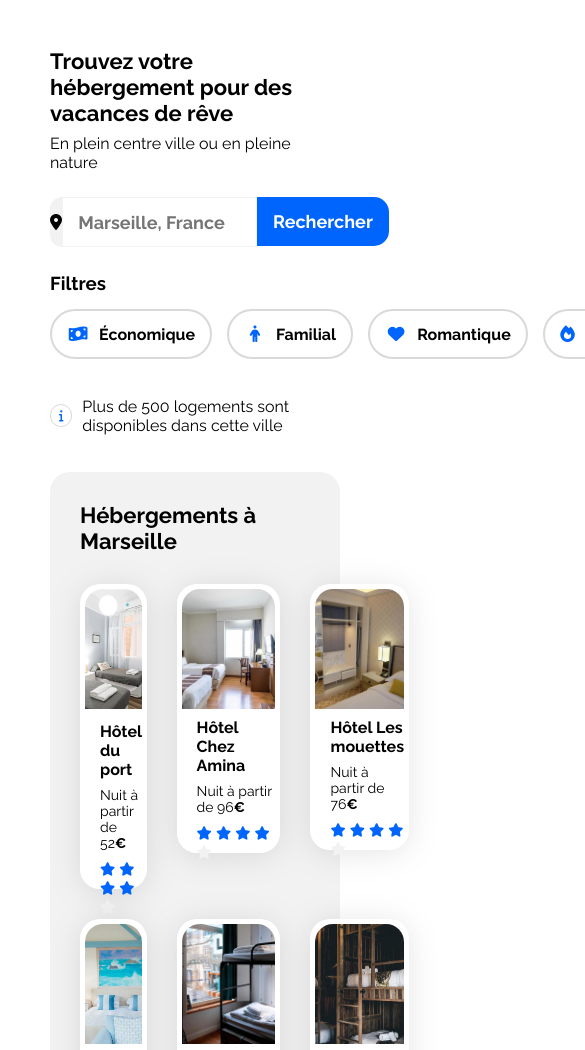
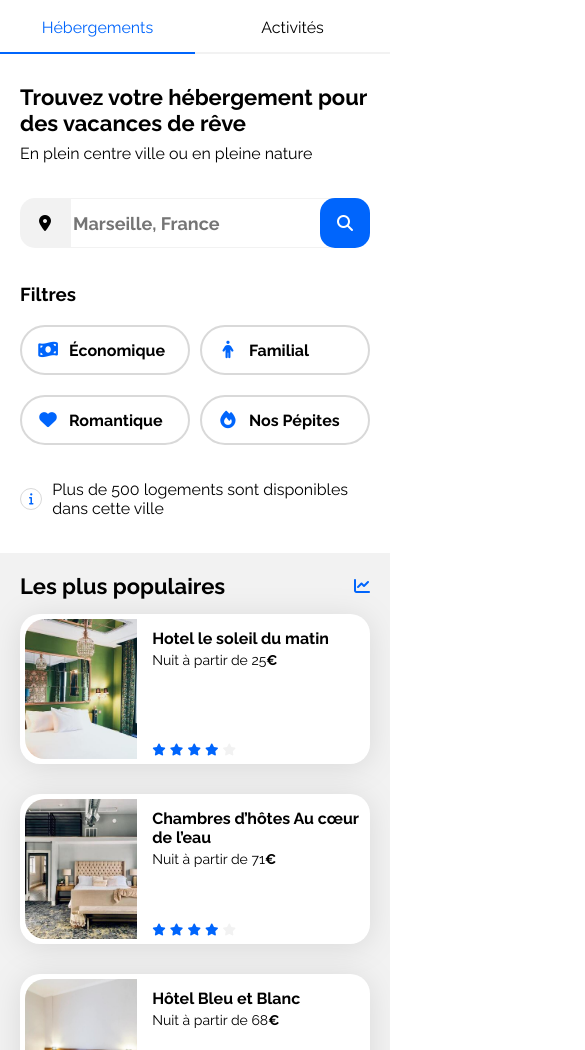
Before and after one commit to TristanRoulet/Projet-2-HTML-CSS, a plain HTML site: page index.html in a window 390 px wide. Shown: the part 66-1116 px from the top of the page, 585 px wide, since content can reach past the window. Drawn offline with Linux system fonts and the light colour scheme.

Commit message:
Ajout code CSS responsive pour telephones

```diff
--- a/css/style.css
+++ b/css/style.css
@@ -491,3 +491,181 @@ header {
         grid-template-columns: repeat(2, 1fr);
     }
 }
+
+/* Small devices (phones, less than 768px) */
+@media (max-width: 767.98px) {
+    main {
+        padding: 0;
+        margin: 30px 0;
+    }
+
+/* Le header passe sur totue la largeur, avec le logo au milieu, le menu de navigation en dessous et different */
+    .header {
+        max-width: none;
+        margin: 0px;
+        display: flex;
+        flex-direction: column;
+        align-items: center;
+    }
+    .header-logo {
+        margin: 30px 0;
+    }
+    .header-nav {
+        width: 100%;
+        margin: 0;
+        gap: 0;
+    }
+    .nav-link {
+        width: 50%;
+        margin: 0;
+        border-bottom: solid;
+        border-width: 2px;
+        border-color: var(--main-bg-color);
+        padding: 0 0 15px 0;
+        text-align: center;
+    }
+    .nav-link[data-active=true], .nav-link:hover {
+        border-top: none;
+        padding-top: 0;
+    }
+
+/* La recherche s'etire sur la ligne et le bouton "Rehercher" devient une loupe */
+    .search {
+        padding-inline: 20px;
+    }
+    .search-form {
+        margin: 35px 0;
+        height: 50px;
+    }
+    .search-input {
+        width: calc( 100% - 80px );
+        text-align: left;
+    }
+    .search-button {
+        display: none;
+    }
+    .button-icon {
+        z-index: 1;
+        position: absolute;
+        right: 20px;
+        width: 50px;
+        height: 50px;
+        border-radius: 15px;
+        background-color: var(--main-color);
+        display: flex;
+        justify-content: center;
+        align-items: center;
+    }
+    .button-icon .icon {
+        color: white;
+    }
+
+/* Les filtres passent en 2 par 2 */
+    .search-filters {
+        flex-wrap: wrap;
+        justify-content: space-around;
+        column-gap: 10px;
+        row-gap: 20px;
+    }
+    .filter-buttons {
+        display: grid;
+        width: 100%;
+        grid-template-columns: repeat(2, 1fr);
+        column-gap: 10px;
+        row-gap: 20px;
+    }
+    .filter {
+        margin: auto;
+        width: 100%;
+        padding-right: 0px;
+        justify-content: left;
+        font-size: 14px;
+    }
+
+/* tres legere reduction de la marge haute et basse */
+    .info-text {
+        margin: 35px 0;
+    }
+
+/* populaires passe au-dessus de hebergements */
+    .hebergements-and-populaires {
+        flex-direction: column-reverse;
+        gap: 15px;
+    }
+
+/* les hebergements passent sur une colonne en changeant d'ordre et le background devient blanc */
+    .hebergements {
+        background-color: white;
+        padding: 20px;
+        gap: 15px;
+    }
+    .hebergements-cards {
+        grid-template-columns: repeat(1, 1fr);
+        row-gap: 15px;
+    }
+    .hebergements-cards .card{
+        width: 100%;
+    }
+    .hebergement2 {
+        order: 5;
+    }
+    .hebergement5 {
+        order: -2;
+    }
+
+/* les populaires passent egalement sur une colonne et les coins ne sont plus arrondis */
+    .populaires {
+        border-radius: 0;
+        padding: 20px;
+        row-gap: 15px;
+    }
+    .populaires-cards {
+        grid-template-columns: repeat(1, 1fr);
+    }
+
+/* les activités passent aussi sur une colonne */
+    .activity {
+        margin-top: 25px;
+    }
+    .activity-cards {
+        grid-template-columns: repeat(1, 1fr);
+        gap: 15px;
+    }
+    .activity-cards .card {
+        width: 100%;
+    }
+    .activity-cards .activity-img {
+        height: 140px;
+    }
+
+/* Le contenu du footer passe en colonne */
+    .footer {
+        margin: 0;
+        flex-direction: column;
+        gap: 50px;
+        padding: 30px;
+    }
+    .footer-div {
+        width: 100%;
+    }
+}
+
+/* Rajout esthétique pour les petits téléphones*/
+@media (max-width: 350px) {
+/* Laisser le titre sur 2 lignes et le sous-titre sur 1 */
+    .search-title {
+        font-size: 21px;
+    }
+    .search-subtitle {
+        font-size: 14px;
+    }
+
+/* Garder le texte des filtres à l'interieur de ces derniers en restant sur 1 ligne */
+    .filter {
+        gap: 7px;
+        padding-left: 10px;
+    }
+    .filter-text {
+        font-size: 14px;
+    }
+}
```
